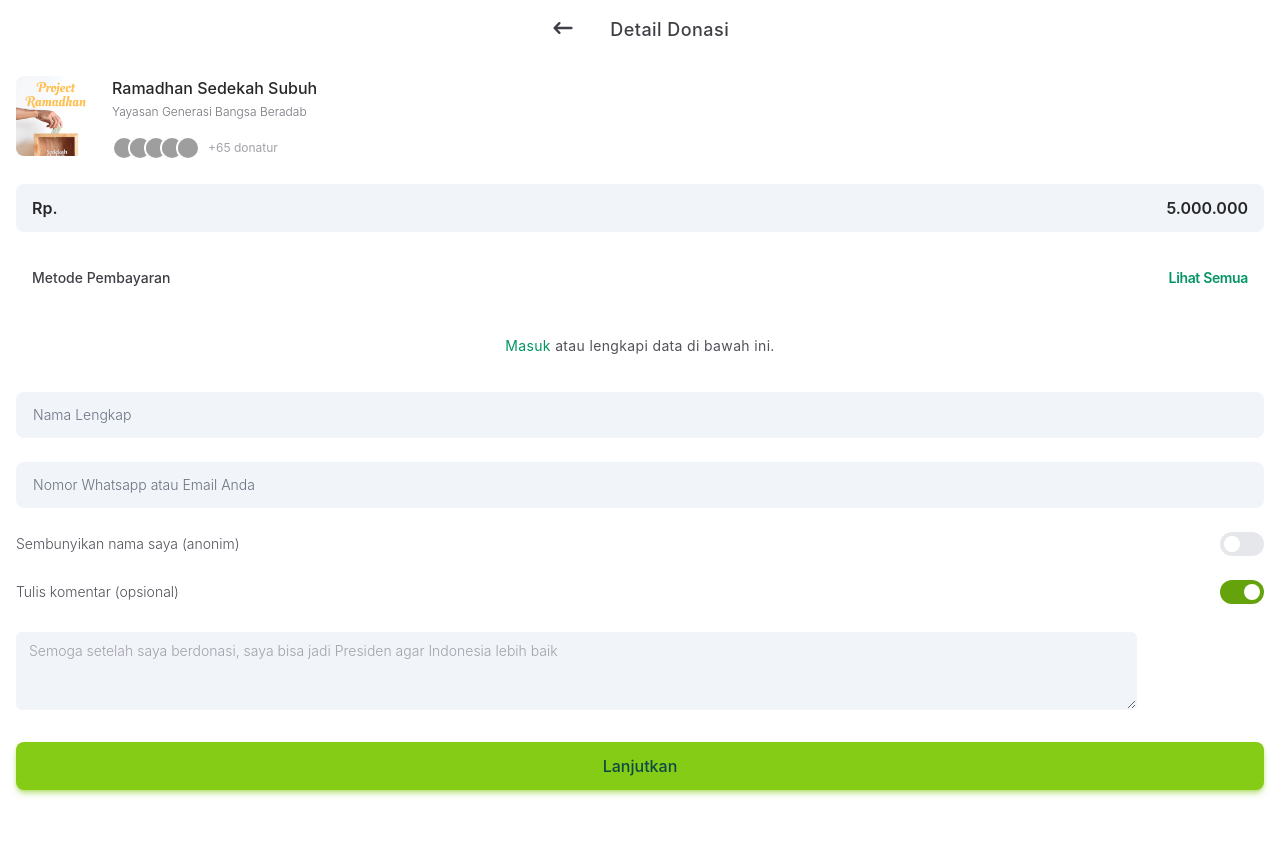
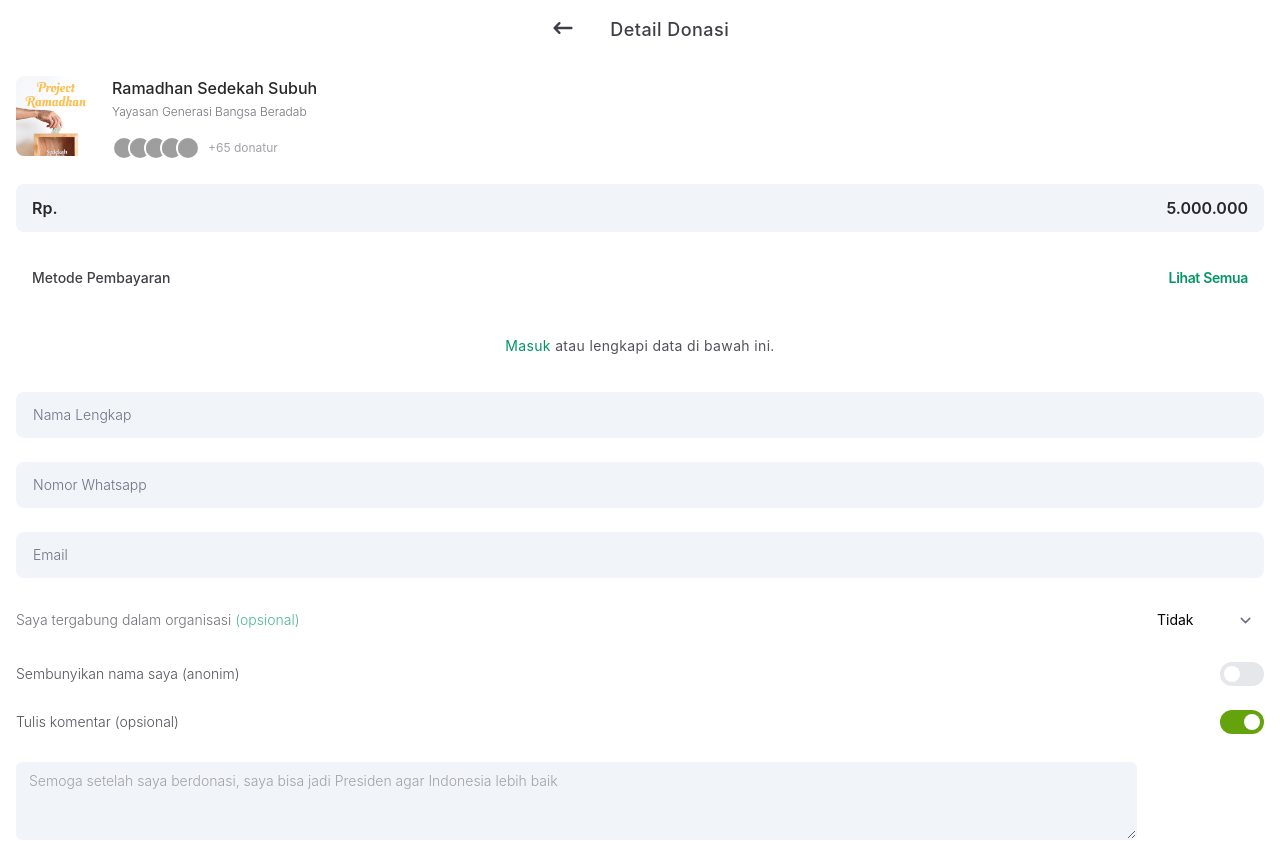
Before and after one commit to Aybis/gerbang-sedekah, a React (Create React App) app: page /payment in a window 1280 px wide. Shown: the top 841 px of the page. Before the commit the page ends 800 px from the top, so only its background shows below. Built offline with nearby package versions, Linux system fonts and the light colour scheme; grey boxes are pictures that could not be loaded; the HTML template or start-up script is replaced by a standard one.

Commit message:
Add email input payment screen add organitation payment screen

```diff
--- a/src/pages/PaymentScreen.js
+++ b/src/pages/PaymentScreen.js
@@ -12,7 +12,6 @@ export default function PaymentScreen() {
   const [dataBankSelect, setdataBankSelect] = useState(false);
 
   const handlerClickBank = (item) => {
-    console.log(item);
     setdataBankSelect(item);
     setshowModal(false);
   };
@@ -44,12 +43,31 @@ export default function PaymentScreen() {
     },
   ];
 
+  const dataOrganisasi = [
+    {
+      id: 4,
+      name: 'Tidak',
+    },
+    {
+      id: 1,
+      name: 'Gekrafs',
+    },
+    {
+      id: 2,
+      name: ' Yakesma',
+    },
+    {
+      id: 3,
+      name: 'Pertamina',
+    },
+  ];
+
   const handlerClick = () => {
     navigate('/confirm');
   };
 
   return (
-    <div className="relative bg-white min-h-screen h-full">
+    <div className="relative bg-white min-h-screen h-full pb-10">
       {/* header page */}
       <div className="grid grid-cols-3 p-4 justify-self-center">
         <span onClick={() => navigate(-1)}>
@@ -152,9 +170,34 @@ export default function PaymentScreen() {
       <div className="relative flex justify-between items-center mx-4 mt-6">
         <input
           type="text"
-          placeholder="Nomor Whatsapp atau Email Anda"
+          placeholder="Nomor Whatsapp"
           className="bg-slate-100 px-4 py-3 w-full rounded-lg text-zinc-800 text-sm placeholder-opacity-30 font-medium focus:ring-lime-600 focus:border-lime-600 border border-transparent placeholder:font-light"
         />
+      </div>
+
+      <div className="relative flex justify-between items-center mx-4 mt-6">
+        <input
+          type="email"
+          placeholder="Email"
+          className="bg-slate-100 px-4 py-3 w-full rounded-lg text-zinc-800 text-sm placeholder-opacity-30 font-medium focus:ring-lime-600 focus:border-lime-600 border border-transparent placeholder:font-light"
+        />
+      </div>
+
+      <div className="relative flex justify-between items-center mx-4 mt-6">
+        <p className="text-sm font-light text-zinc-500">
+          Saya tergabung dalam organisasi{' '}
+          <span className="text-apps-primary text-opacity-70">(opsional)</span>
+        </p>
+
+        <select
+          name=""
+          className="border-none text-sm focus:ring-transparent w-fit">
+          {dataOrganisasi.map((item) => (
+            <option value={item.id} key={Math.random()}>
+              {item.name}
+            </option>
+          ))}
+        </select>
       </div>
 
       <div className="relative flex justify-between items-center rounded-lg font-light text-zinc-600 text-sm text-center mx-4 mt-6">
```
